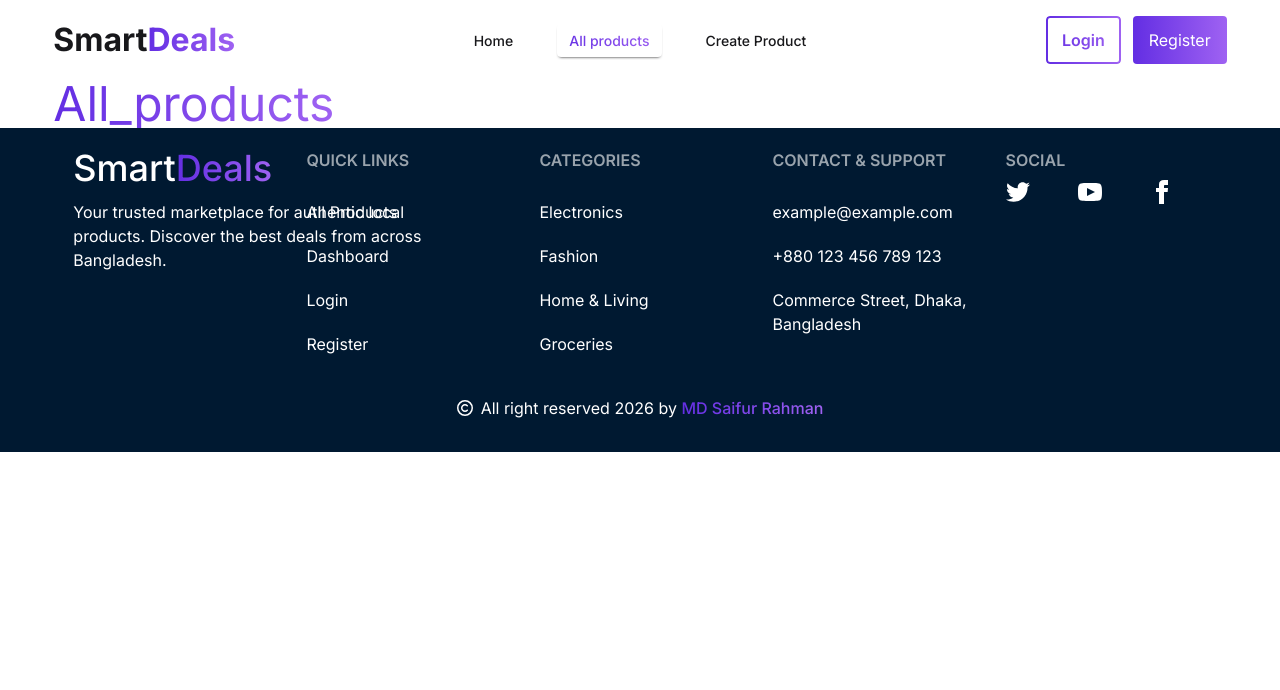
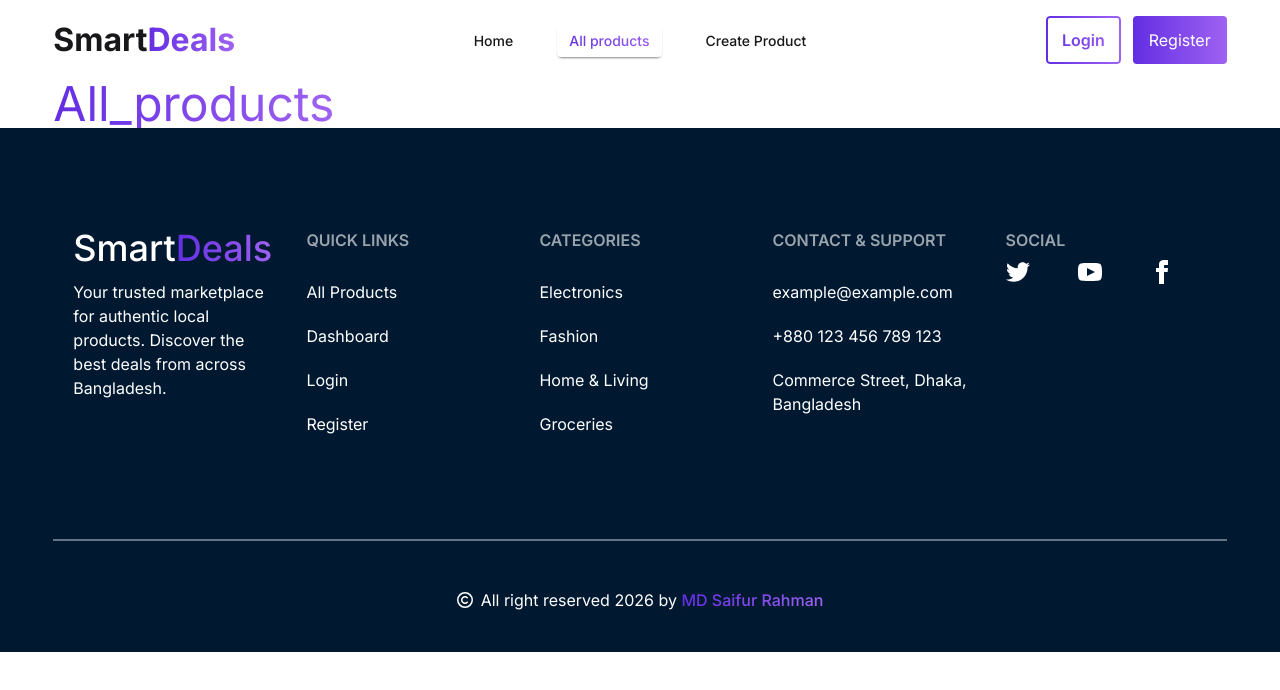
Before and after one commit to manoffocus117/Smart-Deals-Client, a React (Vite) app: page /all-products in a window 1280 px wide. Shown: the top 690 px of the page. Built offline with nearby package versions, Linux system fonts and the light colour scheme; no server answers.

Commit message:
footer section fixed

```diff
--- a/src/components/Footer.jsx
+++ b/src/components/Footer.jsx
@@ -3,9 +3,9 @@ import { FaRegCopyright } from "react-icons/fa6";
 
 const Footer = () => {
       return (
-            <footer className="bg-[rgb(0,25,49)] text-white flex flex-col gap-5">
-                  <div className="w-11/12 mx-auto p-5 grid lg:grid-cols-5 md:grid-cols-3 sm:grid-cols-1 gap-8">
-                        <aside className="lg:w-87.5 space-y-3">
+            <footer className="bg-[rgb(0,25,49)] text-white flex flex-col pt-20">
+                  <div className="w-11/12 mx-auto p-5 grid lg:grid-cols-5 md:grid-cols-3 sm:grid-cols-1 sm:gap-8 pb-20">
+                        <aside className="space-y-3">
                               <h1 className="text-4xl font-medium">
                                     Smart
                                     <span className="primary-color">Deals</span>
@@ -83,7 +83,8 @@ const Footer = () => {
                               </div>
                         </div>
                   </div>
-                  <div className="w-2/3 md:w-11/12 mx-auto text-center pb-8 flex flex-row items-center justify-center gap-2">
+                  <div className="w-11/12 mx-auto divider divider-secondary mb-0"></div>
+                  <div className="w-2/3 md:w-11/12 mx-auto text-center p-10 flex flex-row items-center justify-center gap-2">
                         <FaRegCopyright />
                         <p>
                               All right reserved 2026 by{" "}
```
